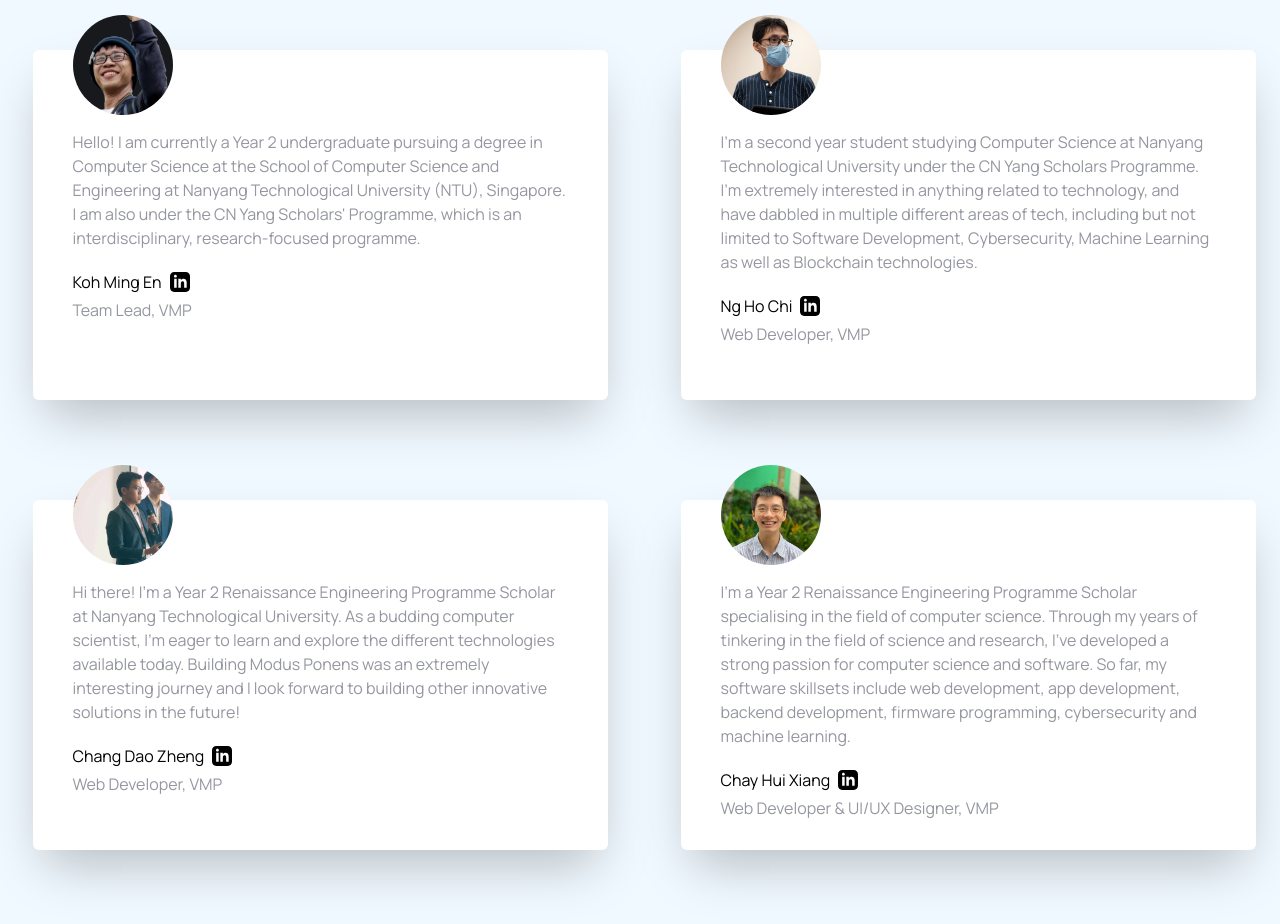
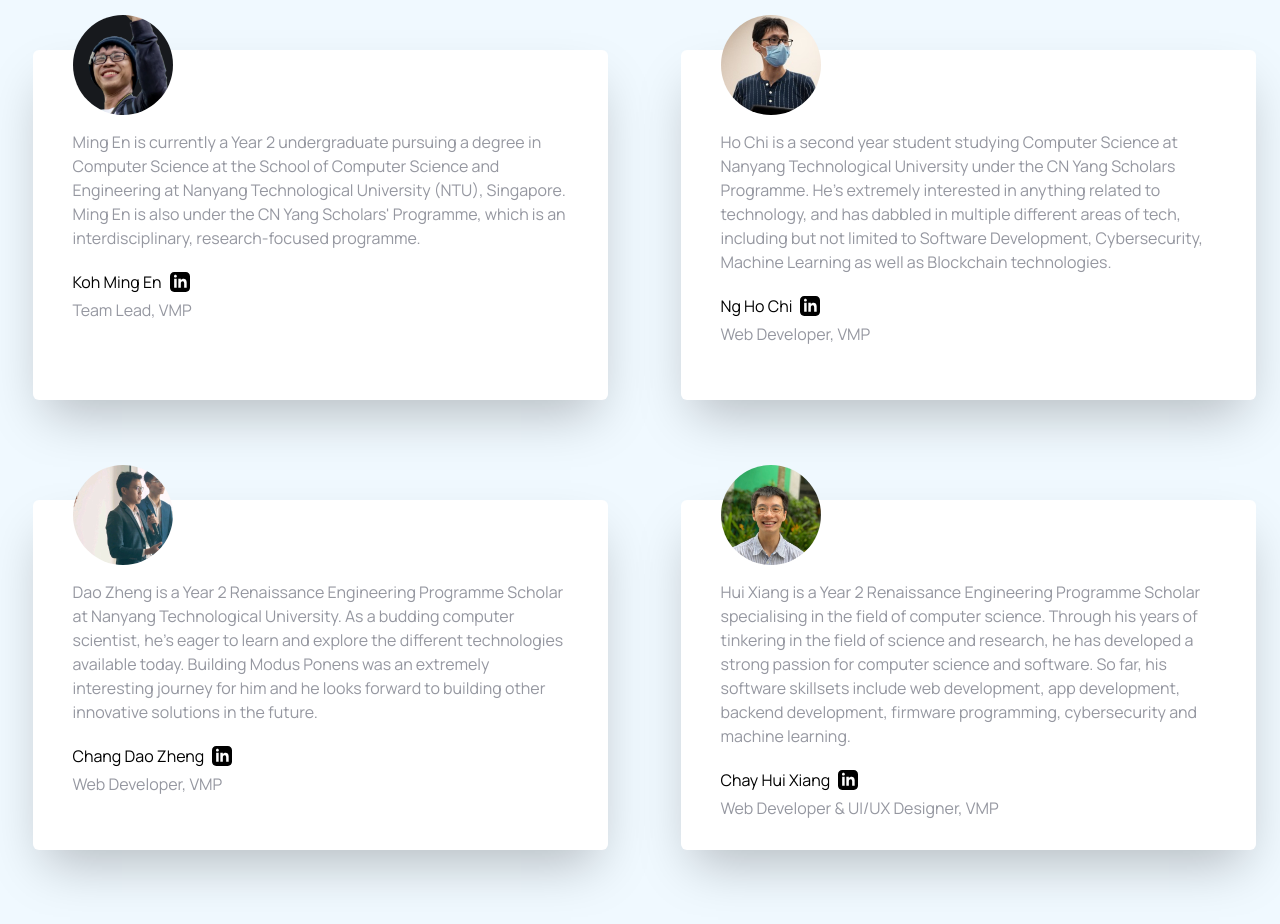
Before and after one commit to VMP-SG/PSACodeSprint2022, a Next.js app in the folder modus-ponens/: page / in a window 1280 px wide. Shown: the part 1080-2004 px from the top of the page. Built offline with nearby package versions, Linux system fonts and the light colour scheme; no server answers.

Commit message:
Creator profiles

```diff
--- a/modus-ponens/components/Home/CreatorSection.js
+++ b/modus-ponens/components/Home/CreatorSection.js
@@ -12,7 +12,7 @@ const LeftChild = () => {
     <div>
       <CreatorCard
         text={
-          "Hello! I am currently a Year 2 undergraduate pursuing a degree in Computer Science at the School of Computer Science and Engineering at Nanyang Technological University (NTU), Singapore. I am also under the CN Yang Scholars' Programme, which is an interdisciplinary, research-focused programme."
+          "Ming En is currently a Year 2 undergraduate pursuing a degree in Computer Science at the School of Computer Science and Engineering at Nanyang Technological University (NTU), Singapore. Ming En is also under the CN Yang Scholars' Programme, which is an interdisciplinary, research-focused programme."
         }
         name={"Koh Ming En"}
         designation={"Team Lead, VMP"}
@@ -21,7 +21,7 @@ const LeftChild = () => {
       />
       <CreatorCard
         text={
-          "Hi there! I’m a Year 2 Renaissance Engineering Programme Scholar at Nanyang Technological University. As a budding computer scientist, I’m eager to learn and explore the different technologies available today. Building Modus Ponens was an extremely interesting journey and I look forward to building other innovative solutions in the future!"
+          "Dao Zheng is a Year 2 Renaissance Engineering Programme Scholar at Nanyang Technological University. As a budding computer scientist, he's eager to learn and explore the different technologies available today. Building Modus Ponens was an extremely interesting journey for him and he looks forward to building other innovative solutions in the future."
         }
         name={"Chang Dao Zheng"}
         designation={"Web Developer, VMP"}
@@ -37,7 +37,7 @@ const RightChild = () => {
     <div>
       <CreatorCard
         text={
-          "I'm a second year student studying Computer Science at Nanyang Technological University under the CN Yang Scholars Programme. I’m extremely interested in anything related to technology, and have dabbled in multiple different areas of tech, including but not limited to Software Development, Cybersecurity, Machine Learning as well as Blockchain technologies."
+          "Ho Chi is a second year student studying Computer Science at Nanyang Technological University under the CN Yang Scholars Programme. He's extremely interested in anything related to technology, and has dabbled in multiple different areas of tech, including but not limited to Software Development, Cybersecurity, Machine Learning as well as Blockchain technologies."
         }
         name={"Ng Ho Chi"}
         designation={"Web Developer, VMP"}
@@ -46,7 +46,7 @@ const RightChild = () => {
       />
       <CreatorCard
         text={
-          "I'm a Year 2 Renaissance Engineering Programme Scholar specialising in the field of computer science. Through my years of tinkering in the field of science and research, I've developed a strong passion for computer science and software. So far, my software skillsets include web development, app development, backend development, firmware programming, cybersecurity and machine learning."
+          "Hui Xiang is a Year 2 Renaissance Engineering Programme Scholar specialising in the field of computer science. Through his years of tinkering in the field of science and research, he has developed a strong passion for computer science and software. So far, his software skillsets include web development, app development, backend development, firmware programming, cybersecurity and machine learning."
         }
         designation={"Web Developer & UI/UX Designer, VMP"}
         name={"Chay Hui Xiang"}
```
